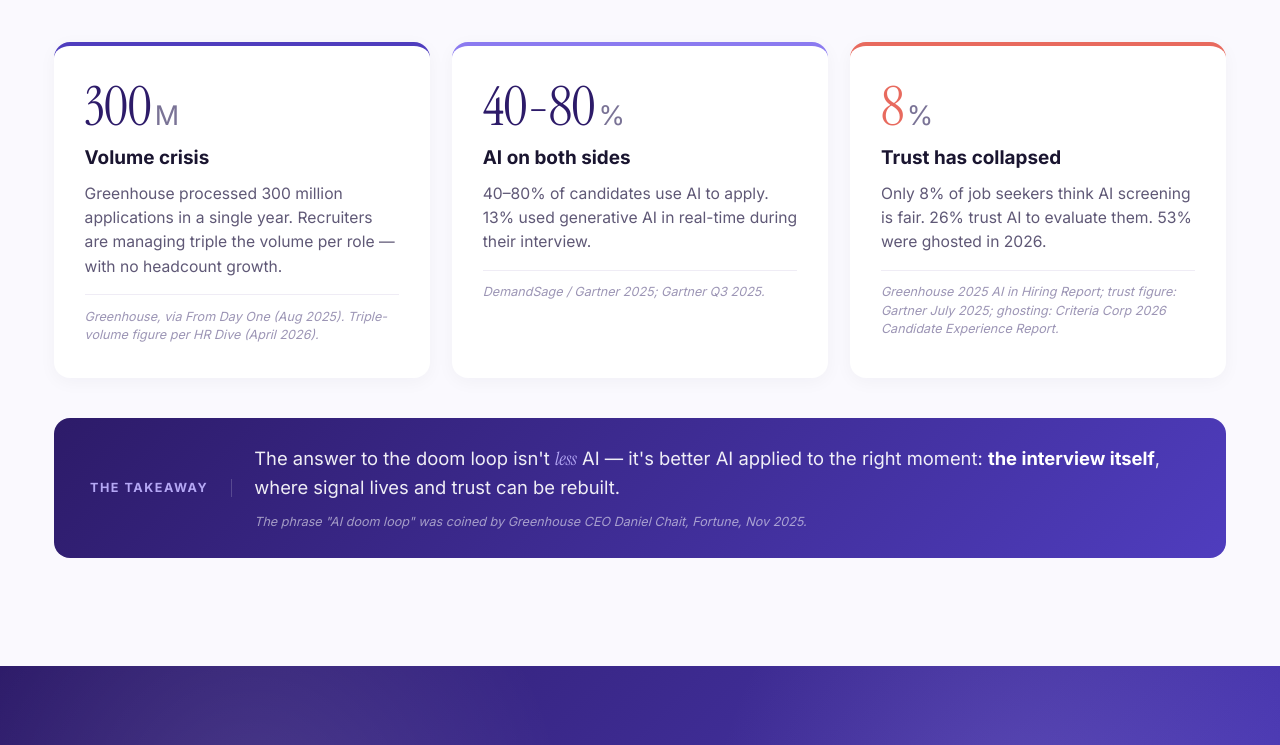
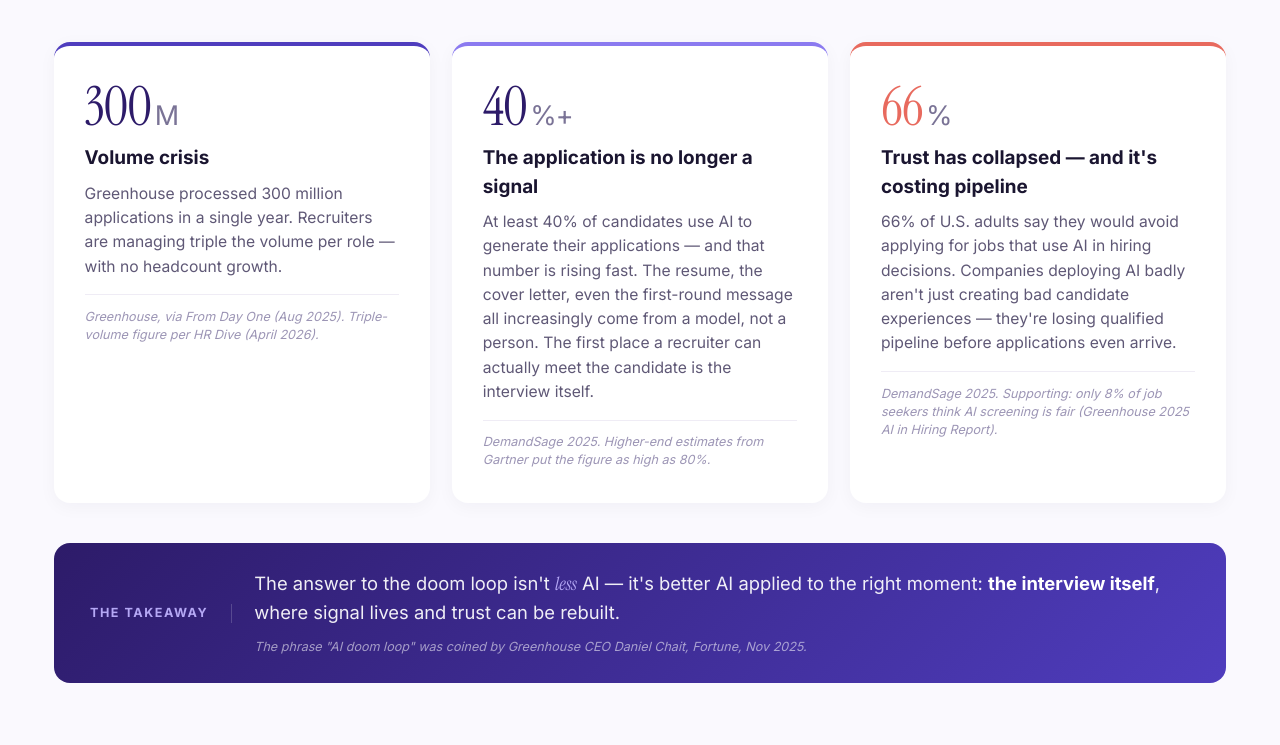
Before and after one commit to akisms/brighthire-pmm-deck, a plain HTML site: page index.html in a window 1280 px wide. Shown: the part 2275-3020 px from the top of the page. Drawn offline with Linux system fonts and the light colour scheme; no server answers.

Commit message:
Refresh disclosure title, doom loop stats, and closing slide
- AI Disclosure: retitle to "Brought to you by Ayman Kotob and AI";
  add "Sourced statistics about market trends" to the Claude column
- Doom Loop: swap cards 2 and 3 to single-source defensible stats
  that map to BrightHire's wedge — 40%+ (the application is no longer
  a signal) and 66% (trust collapse is costing pipeline)
- Closing slide: drop the "Looking forward to chatting" line from the
  headline, keep the subheadline

Co-Authored-By: Claude Opus 4.7 (1M context) <noreply@anthropic.com>

```diff
--- a/index.html
+++ b/index.html
@@ -1647,7 +1647,7 @@ html.present-mode .hero-card-stat { font-size: 2.6rem; }
 <section class="disclosure" id="disclosure">
   <div class="container">
     <div class="section-label fade-up">02 · AI Disclosure</div>
-    <h2 class="section-title fade-up">Built with <em>human judgment</em>, accelerated by AI.</h2>
+    <h2 class="section-title fade-up">Brought to you by <em>Ayman Kotob</em> and AI.</h2>
     <p class="section-subtitle fade-up d1">This presentation was created by Ayman Kotob with assistance from Claude and Claude Code. Here is how the work was divided.</p>
     <div class="disclosure-grid">
       <div class="disclosure-card fade-up d2">
@@ -1669,6 +1669,7 @@ html.present-mode .hero-card-stat { font-size: 2.6rem; }
         </div>
         <ul>
           <li>Reviewed drafts to identify opportunities for sharpening</li>
+          <li>Sourced statistics about market trends</li>
           <li>Built out the slides based on the content Ayman developed</li>
         </ul>
       </div>
@@ -1698,16 +1699,16 @@ html.present-mode .hero-card-stat { font-size: 2.6rem; }
         <div class="doom-source">Greenhouse, via From Day One (Aug 2025). Triple-volume figure per HR Dive (April 2026).</div>
       </div>
       <div class="doom-card fade-up d3">
-        <div class="doom-stat">40-80<span class="doom-stat-unit">%</span></div>
-        <h3>AI on both sides</h3>
-        <p>40–80% of candidates use AI to apply. 13% used generative AI in real-time during their interview.</p>
-        <div class="doom-source">DemandSage / Gartner 2025; Gartner Q3 2025.</div>
+        <div class="doom-stat">40<span class="doom-stat-unit">%+</span></div>
+        <h3>The application is no longer a signal</h3>
+        <p>At least 40% of candidates use AI to generate their applications — and that number is rising fast. The resume, the cover letter, even the first-round message all increasingly come from a model, not a person. The first place a recruiter can actually meet the candidate is the interview itself.</p>
+        <div class="doom-source">DemandSage 2025. Higher-end estimates from Gartner put the figure as high as 80%.</div>
       </div>
       <div class="doom-card fade-up d4">
-        <div class="doom-stat">8<span class="doom-stat-unit">%</span></div>
-        <h3>Trust has collapsed</h3>
-        <p>Only 8% of job seekers think AI screening is fair. 26% trust AI to evaluate them. 53% were ghosted in 2026.</p>
-        <div class="doom-source">Greenhouse 2025 AI in Hiring Report; trust figure: Gartner July 2025; ghosting: Criteria Corp 2026 Candidate Experience Report.</div>
+        <div class="doom-stat">66<span class="doom-stat-unit">%</span></div>
+        <h3>Trust has collapsed — and it's costing pipeline</h3>
+        <p>66% of U.S. adults say they would avoid applying for jobs that use AI in hiring decisions. Companies deploying AI badly aren't just creating bad candidate experiences — they're losing qualified pipeline before applications even arrive.</p>
+        <div class="doom-source">DemandSage 2025. Supporting: only 8% of job seekers think AI screening is fair (Greenhouse 2025 AI in Hiring Report).</div>
       </div>
     </div>
     <div class="doom-takeaway fade-up d5">
@@ -2109,7 +2110,7 @@ html.present-mode .hero-card-stat { font-size: 2.6rem; }
 <!-- ── Thank You ── -->
 <section class="thankyou" id="thankyou">
   <div class="thankyou-inner">
-    <h2 class="fade-up">Thank you. <em>Looking forward</em> to chatting.</h2>
+    <h2 class="fade-up">Thank you.</h2>
     <p class="fade-up d1">Genuinely excited about the moment BrightHire is in — and curious to learn what it looks like from the inside.</p>
     <div class="thankyou-sig fade-up d2">
       <img src="ayman%20kotob%20headshot.jpeg" alt="Ayman Kotob">
```
